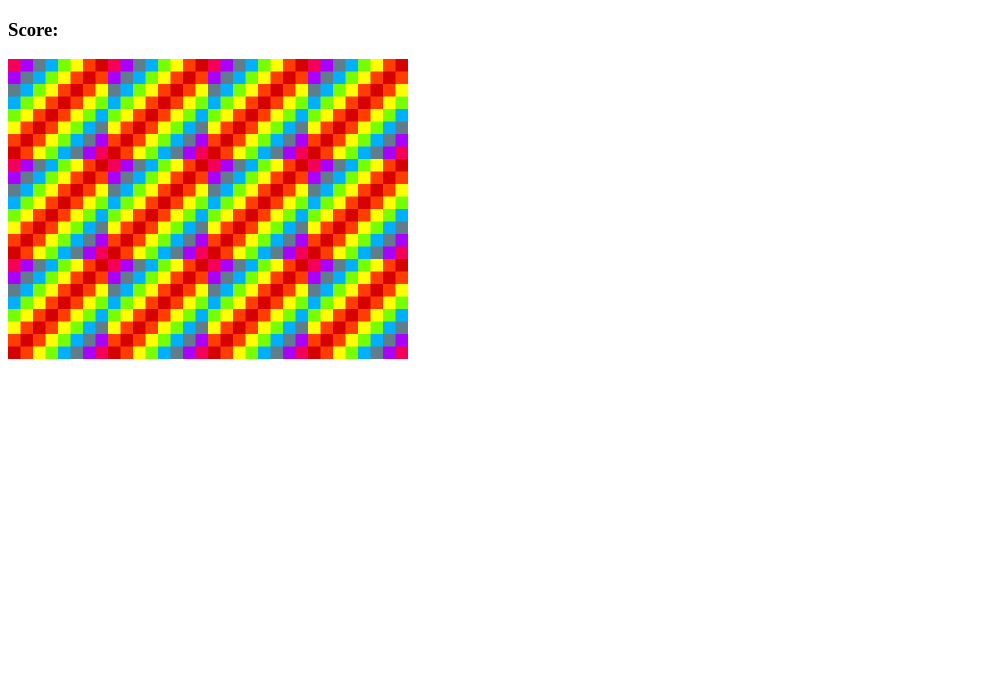
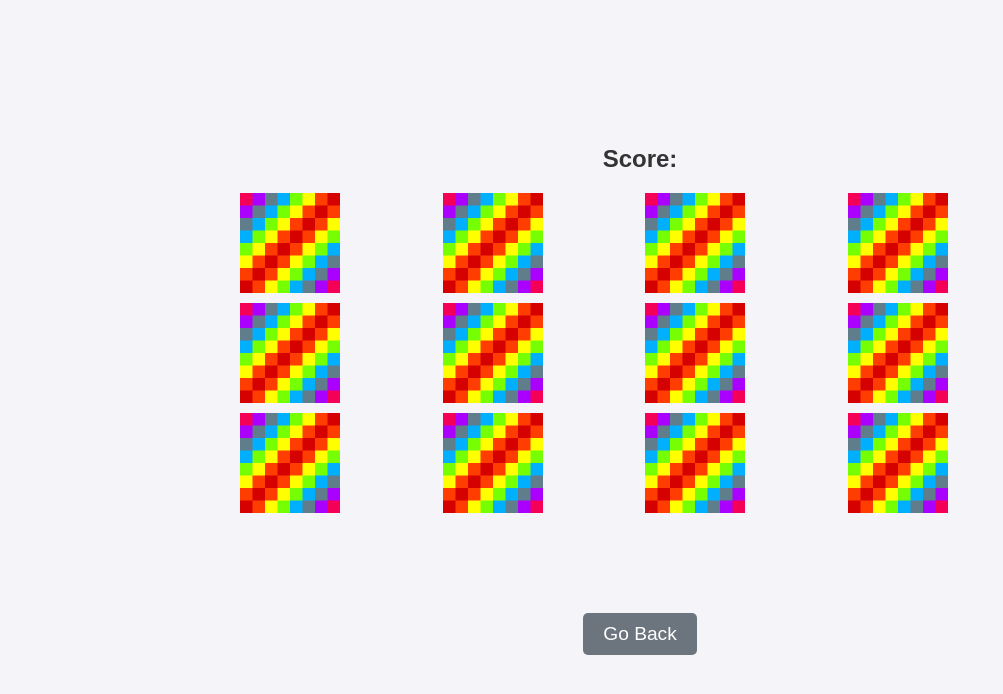
Before and after one commit to jfiras/Bootstrap-final-project, a plain HTML site: page memory-game/game2.html in a window 1280 px wide. Shown: the whole page, without its empty margins (0-1003 px from the left). Drawn offline with Linux system fonts and the light colour scheme.

Commit message:
Completing the styles of Game2

```diff
--- a/memory-game/app.js
+++ b/memory-game/app.js
@@ -126,3 +126,8 @@ function flipCard() {
         setTimeout(checkMatch, 500);
     }
 }
+
+// Go back to the home page
+function goBack() {
+    window.location.href = "../index.html";
+}
--- a/memory-game/game2.css
+++ b/memory-game/game2.css
@@ -1,6 +1,47 @@
+* {
+    margin: 0;
+    padding: 0;
+    box-sizing: border-box;
+}
+
+body {
+    font-family: 'Arial', sans-serif;
+    background-color: #f4f4f9;
+    display: flex;
+    flex-direction: column;
+    align-items: center;
+    justify-content: center;
+    min-height: 100vh;
+    padding: 20px;
+}
+
+h3 {
+    font-size: 1.5rem;
+    color: #333;
+    margin-bottom: 20px;
+}
+
+#result {
+    font-weight: bold;
+    color: #007bff;
+}
+
 #grid {
-    width: 400px;
-    height: 300px;
-    display: flex;
-    flex-wrap: wrap;
+    display: grid;
+    grid-template-columns: repeat(4, 1fr); /* Adjust number of columns */
+    gap: 10px;
+    max-width: 800px;
+    width: 100%;
+    margin-bottom: 20px;
 }
+
+#go-back {
+    background-color: #6c757d;
+    color: white;
+    border: none;
+    padding: 10px 20px;
+    font-size: 1.2rem;
+    margin-top: 80px;
+    border-radius: 5px;
+    cursor: pointer;
+}
--- a/memory-game/game2.html
+++ b/memory-game/game2.html
@@ -12,6 +12,8 @@
 
     <div id="grid"></div>
 
+    <button id="go-back" onclick="goBack()">Go Back</button>
+
     <script src="app.js"></script>
 </body>
 </html>
```
